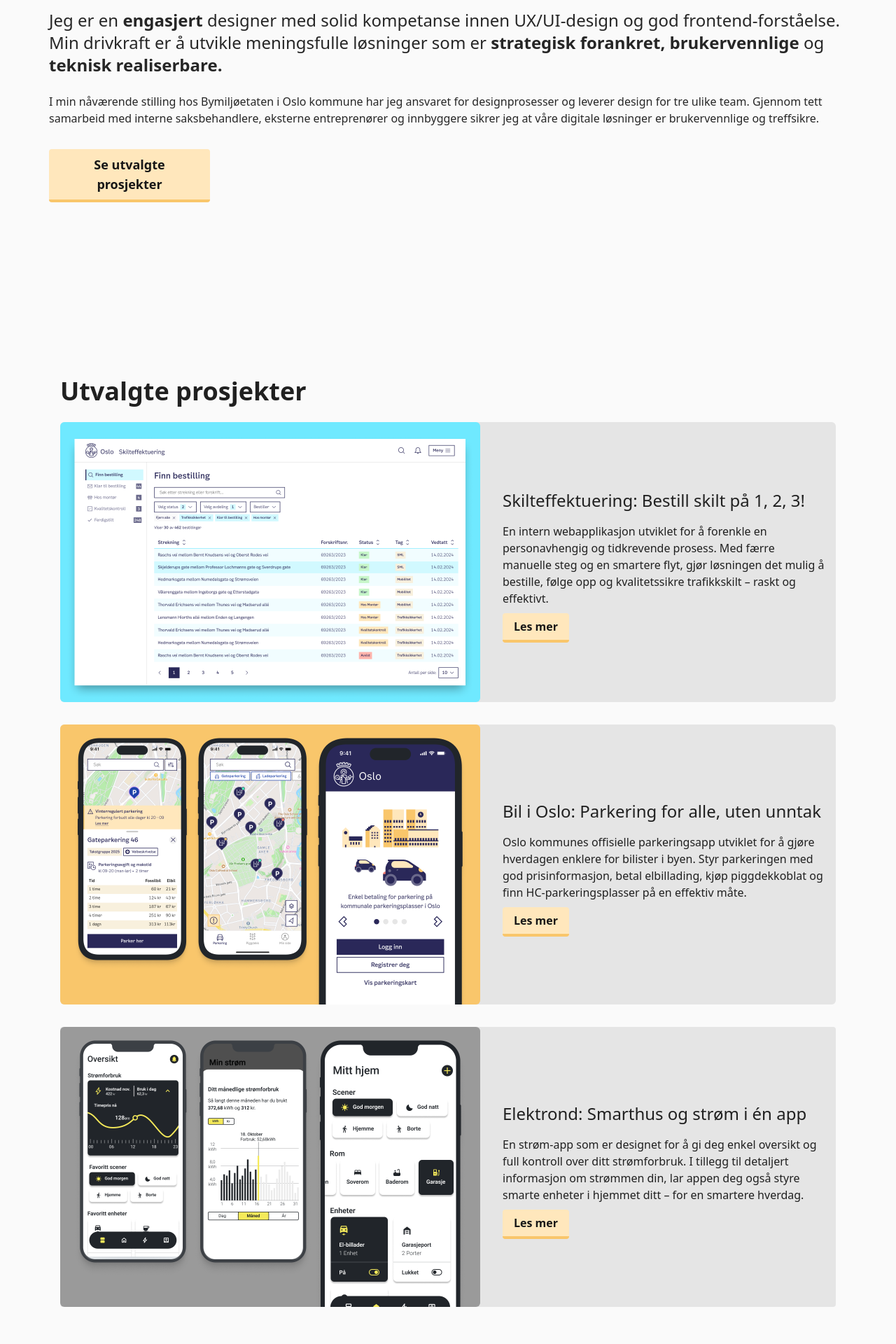
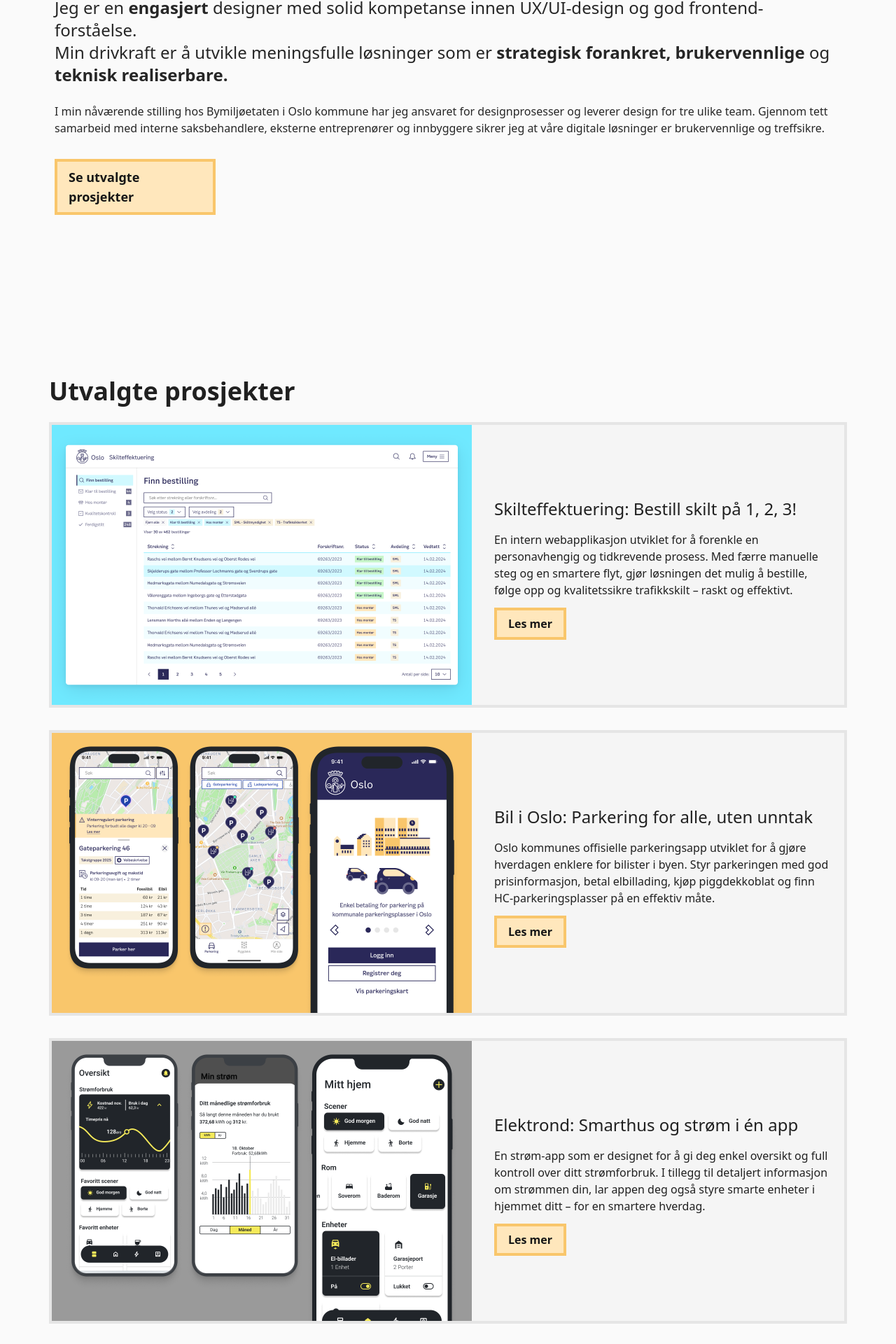
Before and after one commit to DanOrn/portfolio, a React (Vite) app: page / in a window 1280 px wide. Shown: the part 317-2237 px from the top of the page at 70% size. Built offline with nearby package versions, Linux system fonts and the light colour scheme.

Commit message:
Visuelle endringer + tekst

```diff
--- a/src/components/About.jsx
+++ b/src/components/About.jsx
@@ -3,8 +3,7 @@
 
 const AboutSection = () => {
   return (
-    <div className="h-screen">
-      <div className="mt-24 flex h-screen justify-center items-center">
+      <div className="mt-24 flex h-screen justify-center items-center sm:p-2">
         <div>
         <h1 className="text-4xl font-robotoserif font-bold pb-8">
             Hei, mitt navn er Daniel! &#128075;
@@ -21,13 +20,11 @@
              </p>
 
           <div className="flex max-w-[230px] justify-between mt-4 font-robotoserif text-lg  text-white dark:text-[#202020] ">
-            <Link to="portfolio" offset={-48} smooth={true} duration={500}>
-              <button className="mt-4  bg-[#FFE7BC] hover:bg-[#F9C66B]  text-neutral-900 font-bold py-2 px-4 border-b-4 border-[#F9C66B] hover:border-[#FFAE1E] rounded">
-                Se utvalgte prosjekter
-              </button>
+            <Link className="mt-4 cursor-pointer bg-[#FFE7BC] hover:bg-[#F9C66B]  text-neutral-900 font-bold py-2 px-4 border-4 border-[#F9C66B] " to="portfolio" offset={-48} smooth={true} duration={500}>
+            Se utvalgte prosjekter
+
             </Link>
           </div>
-        </div>
         </div>
 
 
--- a/src/components/CaseBio.jsx
+++ b/src/components/CaseBio.jsx
@@ -423,9 +423,10 @@
                 Oppsummering og veien videre
               </h4>
               <p className="mb-3">
-              Appen har fått et tydelig løft i både funksjon og form, med nytt designsystem, bedre tilgjengelighet og mer presis informasjon for brukerne. Resultatene har vært merkbare – færre henvendelser, bedre forståelse av prismodeller og en økning i vurderingene fra 4,2 til 4,6 i App Store.
+              Appen har fått et tydelig løft i både funksjon og form, med nytt designsystem, bedre tilgjengelighet og mer presis informasjon for brukerne.</p>
+               <p className="mb-3">Resultatene har vært merkbare – færre henvendelser, bedre forståelse av prismodeller og en økning i vurderingene både i App Store (4,2 til 4,6) og Google Play (4,0 til 4,2).</p>
 
-              Veien videre handler om kontinuerlig forbedring ved å brukerteste, overvåke effekten av varslinger og prismodeller, samt utvikle designsystemet i takt med nye behov.
+              <p className="mb-3">Veien videre handler om kontinuerlig forbedring ved å brukerteste, overvåke effekten av varslinger og prismodeller, samt utvikle designsystemet i takt med nye behov.
               </p>
             </div>
           </div>
--- a/src/components/Portfolio.jsx
+++ b/src/components/Portfolio.jsx
@@ -12,15 +12,15 @@
       name="portfolio"
       className=" h-full max-w-[1140px]   mx-auto  text-[#202020] dark:text-white"
     >
-      <div className=" max-w-[1140px] mx-auto px-4 text-[#202020] dark:text-white ">
+      <div className=" max-w-[1140px] mx-auto text-[#202020] dark:text-white ">
         <h1 className="my-6 text-4xl font-robotoserif font-bold">
           Utvalgte prosjekter
         </h1>
         <div className="grid gap-y-8">
 
-        <div className="rounded-md h-full flex  bg-neutral-200 dark:bg-neutral-800  ">
+        <div className=" h-full flex border-4 border-solid border-neutral-200 bg-neutral-100 dark:bg-neutral-800 dark:border-neutral-700  ">
               <img
-                className=" rounded-md h-[400px]"
+                className="  h-[400px]"
                 src={Skilthumb}
                 alt="tibber-logo"
               />
@@ -28,22 +28,26 @@
                 <h1 className="text-2xl pb-4">
                   Skilteffektuering: Bestill skilt på 1, 2, 3!
                 </h1>
-                <p className="pb-4">
+                <p className="pb-6">
                 En intern webapplikasjon utviklet for å forenkle en personavhengig og tidkrevende prosess.
                 Med færre manuelle steg og en smartere flyt, gjør løsningen det mulig å bestille, følge opp og kvalitetssikre trafikkskilt – raskt og effektivt.
                 </p>
+
+
                 <Link
-                  className="mt-4  bg-[#FFE7BC] hover:bg-[#F9C66B]  text-neutral-900 font-bold py-2 px-4 border-b-4 border-[#F9C66B] hover:border-[#FFAE1E] rounded"
+                  className="mt-4  bg-[#FFE7BC] hover:bg-[#F9C66B]  text-neutral-900 font-bold py-2 px-4 border-4 border-[#F9C66B] "
                   to="skilteffektuering"
                 >
                   Les mer
                 </Link>
+
+
               </div>
             </div>
 
-        <div className="rounded-md h-full flex  bg-neutral-200 dark:bg-neutral-800  ">
+        <div className="h-full flex border-4 border-solid border-neutral-200 bg-neutral-100 dark:bg-neutral-800 dark:border-neutral-700  ">
               <img
-                className=" rounded-md h-[400px]"
+                className="  h-[400px]"
                 src={portfolio2}
                 alt="tibber-logo"
               />
@@ -51,14 +55,14 @@
                 <h1 className="text-2xl pb-4">
                   Bil i Oslo: Parkering for alle, uten unntak
                 </h1>
-                <p className="pb-4">
+                <p className="pb-6">
                   Oslo kommunes offisielle parkeringsapp utviklet for å gjøre
                   hverdagen enklere for bilister i byen. Styr parkeringen med
                   god prisinformasjon, betal elbillading, kjøp piggdekkoblat og
                   finn HC-parkeringsplasser på en effektiv måte.
                 </p>
                 <Link
-                  className="mt-4  bg-[#FFE7BC] hover:bg-[#F9C66B]  text-neutral-900 font-bold py-2 px-4 border-b-4 border-[#F9C66B] hover:border-[#FFAE1E] rounded"
+                  className="mt-4  bg-[#FFE7BC] hover:bg-[#F9C66B]  text-neutral-900 font-bold py-2 px-4 border-4 border-[#F9C66B] "
                   to="bilioslo"
                 >
                   Les mer
@@ -69,9 +73,9 @@
 
 
           <div className="mb-24">
-          <div className="rounded-sm h-full flex  bg-neutral-200 dark:bg-neutral-800  ">
+          <div className="h-full flex border-4 border-solid border-neutral-200 bg-neutral-100 dark:bg-neutral-800 dark:border-neutral-700  ">
             <img
-              className=" rounded-md h-[400px]"
+              className="  h-[400px]"
               src={portfolio1}
               alt="tibber-logo"
             />
@@ -79,14 +83,14 @@
               <h1 className="text-2xl pb-4">
                 Elektrond: Smarthus og strøm i én app
               </h1>
-              <p className="pb-4">
+              <p className="pb-6">
                 En strøm-app som er designet for å gi deg enkel oversikt og full
                 kontroll over ditt strømforbruk. I tillegg til detaljert
                 informasjon om strømmen din, lar appen deg også styre smarte
                 enheter i hjemmet ditt – for en smartere hverdag.
               </p>
               <Link
-                className="mt-4  bg-[#FFE7BC] hover:bg-[#F9C66B]  text-neutral-900 font-bold py-2 px-4 border-b-4 border-[#F9C66B] hover:border-[#FFAE1E] rounded"
+           className="mt-4  bg-[#FFE7BC] hover:bg-[#F9C66B]  text-neutral-900 font-bold py-2 px-4 border-4 border-[#F9C66B] "
                 to="elektrond"
               >
                 Les mer
--- a/src/components/ThemeSwitcher.jsx
+++ b/src/components/ThemeSwitcher.jsx
@@ -30,14 +30,14 @@
     >
       {theme === "dark" ? (
         <>
-          <div className="flex justify-center items-center bg-neutral-800   text-gray-100 py-2  px-4 rounded-3xl w-40">
+          <div className="flex justify-center items-center bg-neutral-800   text-gray-100 py-2  px-4 w-44 border-4 border-neutral-700">
             <span className="mr-3">Lys modus</span>
             <BsSunFill size={24} className="text-[#F9C66B]"/>
           </div>
         </>
       ) : (
         <>
-          <div className="flex justify-center items-center bg-gray-200 text-gray-800 py-2  px-4 rounded-3xl w-40">
+          <div className="flex justify-center items-center bg-gray-200 text-gray-800 py-2  px-4  w-44 border-4 border-gray-300">
             <span className="mr-3  font-medium ">Mørk modus</span>
             <FaMoon size={20} className="" />
           </div>
```
Also changed, not shown: src/components/CaseSkilt.jsx (+13 -39 lines), src/assets/Skilthumb.png (added), src/assets/skilthumb1.png.
